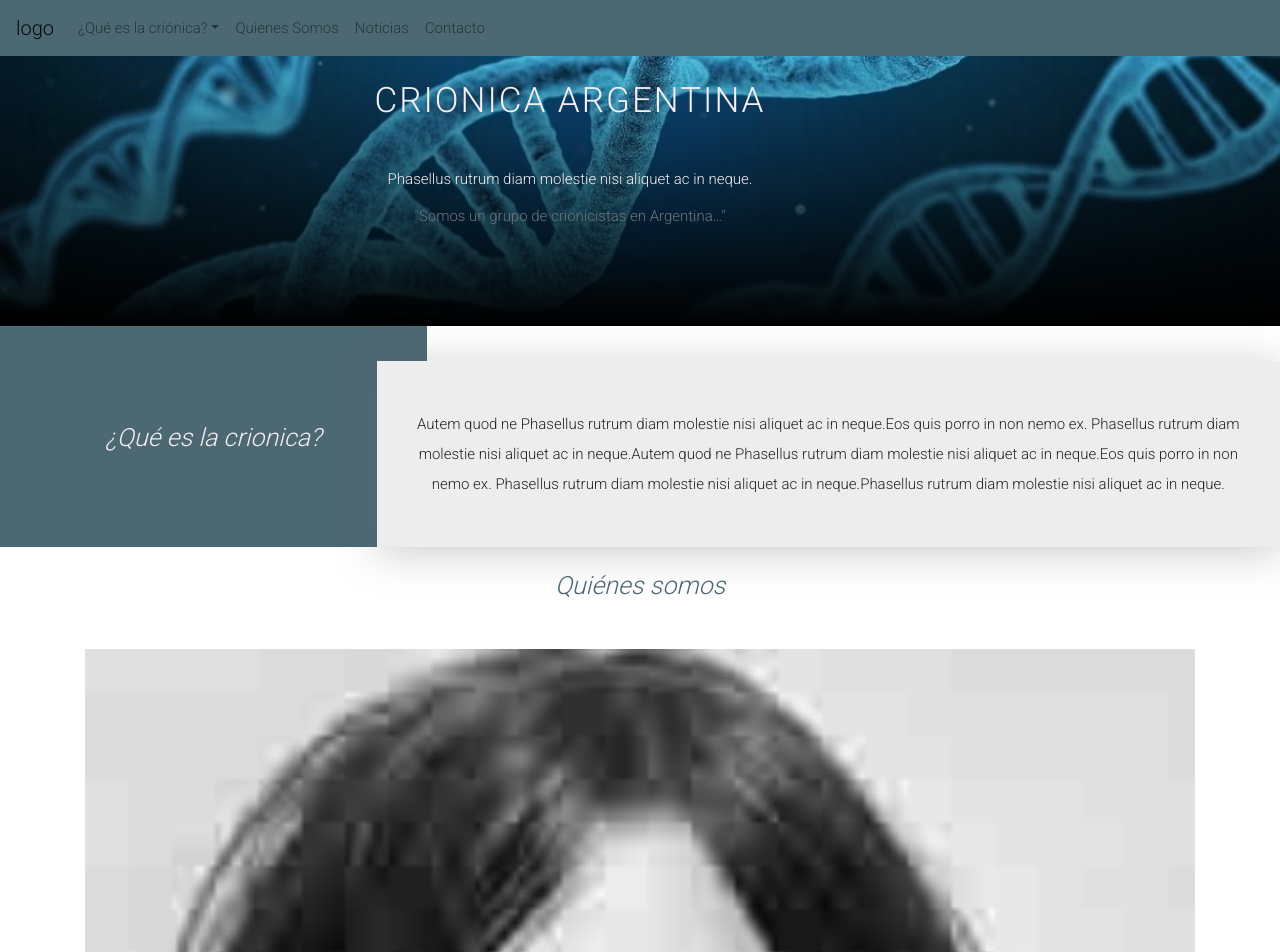
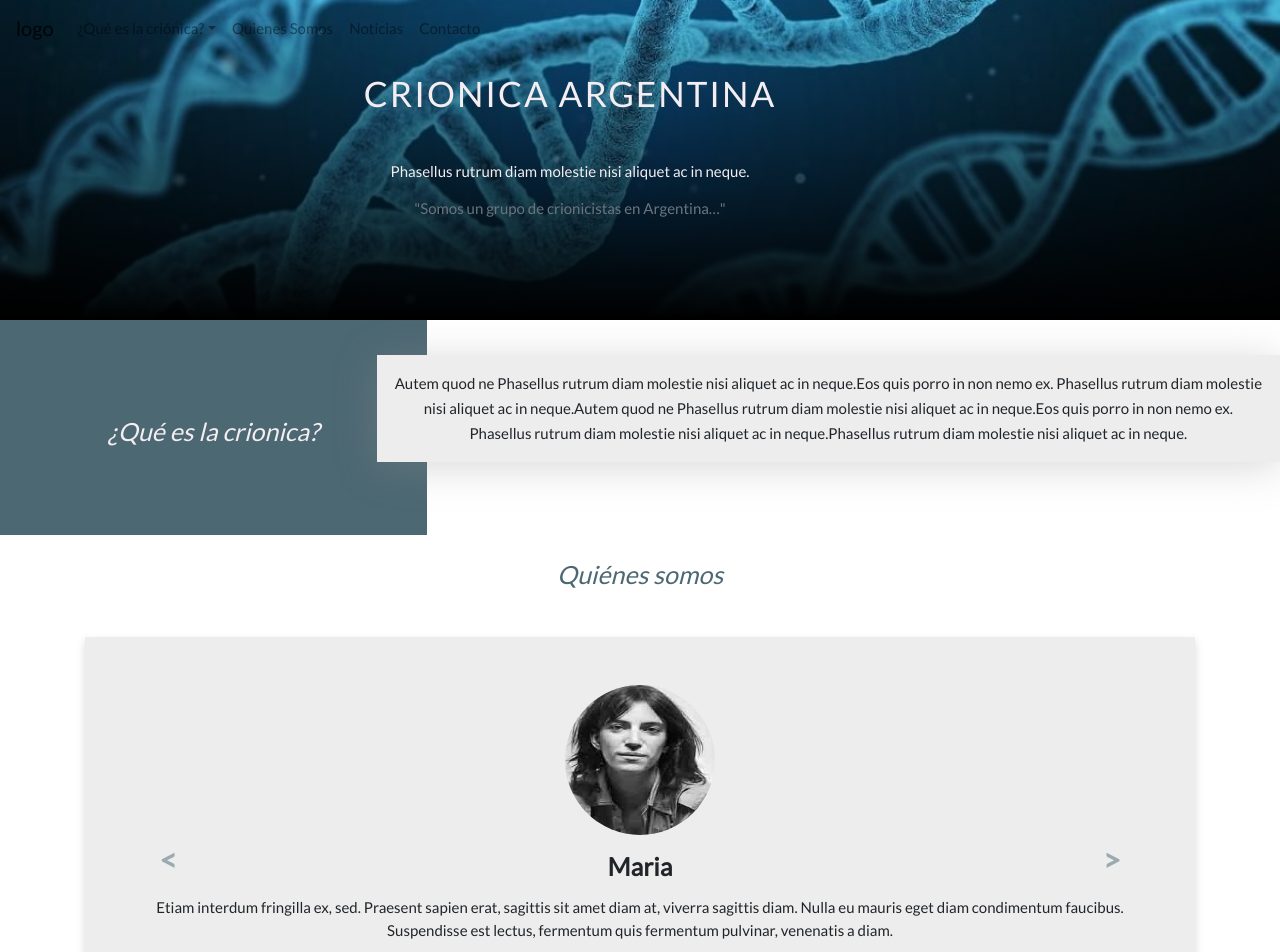
Before and after one commit to dperezlaborda/crionica-web, a React (Create React App) app: page / in a window 1280 px wide. Shown: the top 952 px of the page. Built offline with nearby package versions, Linux system fonts and the light colour scheme.

Commit message:
se arregla carousel, se modifica tipo, se agrega scroll

```diff
--- a/public/index.html
+++ b/public/index.html
@@ -11,7 +11,8 @@
   <link rel="preconnect" href="https://fonts.gstatic.com">
   <link rel="preconnect" href="https://fonts.gstatic.com">
   <link rel="preconnect" href="https://fonts.gstatic.com">
-  <link href="https://fonts.googleapis.com/css2?family=Roboto:wght@300&display=swap" rel="stylesheet">
+  <link rel="preconnect" href="https://fonts.gstatic.com">
+  <link href="https://fonts.googleapis.com/css2?family=Lato&display=swap" rel="stylesheet">
   <!--
       manifest.json provides metadata used when your web app is installed on a
       user's mobile device or desktop. See https://developers.google.com/web/fundamentals/web-app-manifest/
--- a/src/App.css
+++ b/src/App.css
@@ -1,3 +1,3 @@
 .App{
-    font-family:'Roboto', sans-serif;
+    font-family: 'Lato', sans-serif;
 }
--- a/src/App.js
+++ b/src/App.js
@@ -4,7 +4,6 @@ import Menu from './components/Menu.js';
 import Hero from './sections/Hero.js';
 import About from './sections/About.js';
 import Us from './sections/Us.js';
-import CardSlide from './components/CardSlide.js';
 
 import 'bootstrap/dist/css/bootstrap.min.css';
 
@@ -15,7 +14,6 @@ function App() {
             <Hero />
             <About />
             <Us />
-            <CardSlide />
         </div>
     );
 }
--- a/src/components/CardSlide.js
+++ /dev/null
@@ -1,18 +0,0 @@
-import React from 'react';
-import Card from 'react-bootstrap/Card';
-import '../style/cardSlide.css';
-import imagen from '../img/slider1.jpg';
-
-const CardSlide = () => {
-    return (
-        <Card className="text-center">
-            <Card.Body>
-                <Card.Img src={imagen} />
-                <Card.Title className="mt-2">Marta</Card.Title>
-                <Card.Text>Some quick example text to build on the card title and make up the bulk of the card's content.</Card.Text>
-            </Card.Body>
-        </Card>
-    )
-}
-
-export default CardSlide;
--- a/src/components/Menu.js
+++ b/src/components/Menu.js
@@ -1,4 +1,4 @@
-import React from 'react';
+import React, { useState } from 'react';
 import Container from 'react-bootstrap/Container';
 import Navbar from 'react-bootstrap/Navbar';
 import Nav from 'react-bootstrap/Nav';
@@ -7,9 +7,21 @@ import '../style/menu.css';
 import 'bootstrap/dist/css/bootstrap.min.css';
 
 const Menu = () => {
+    const [navbar, setNavbar] = useState(false);
+
+    const changeBackground = () => {
+        if (window.scrollY >= 56) {
+            setNavbar(true)
+        } else {
+            setNavbar(false);
+        }
+    };
+
+    window.addEventListener('scroll', changeBackground);
+
     return (
         <Container fluid className="p-0">
-            <Navbar expand="lg">
+            <Navbar expand="lg" fixed="top" className={navbar ? 'navbar active' : 'navbar'}>
                 <Navbar.Brand href="#home">logo</Navbar.Brand>
                 <Navbar.Toggle aria-controls="basic-navbar-nav" />
                 <Navbar.Collapse id="basic-navbar-nav">
@@ -19,7 +31,7 @@ const Menu = () => {
                             <NavDropdown.Item href="#action/3.1">Objetivos</NavDropdown.Item>
                             <NavDropdown.Item href="#action/3.1">Logros</NavDropdown.Item>
                         </NavDropdown>
-                        <Nav.Link href="#news">Quienes Somos</Nav.Link>
+                        <Nav.Link href="#us">Quienes Somos</Nav.Link>
                         <Nav.Link href="#news">Noticias</Nav.Link>
                         <Nav.Link href="#contact">Contacto</Nav.Link>
                     </Nav>
--- a/src/components/Slider.js
+++ b/src/components/Slider.js
@@ -11,36 +11,36 @@ const Slider = () => {
         {
             img: Slider1,
             name: 'Rodolfo',
-            bio: 'Etiam vulputate odio sed porta vehicula. Etiam interdum fringilla ex, sed lobortis tellus volutpat nec. Praesent sapien erat, sagittis sit amet diam at, viverra sagittis diam. Nulla eu mauris eget diam condimentum faucibus. Suspendisse est lectus, fermentum quis fermentum pulvinar, venenatis a diam.'
+            bio: 'Etiam interdum fringilla ex, sed. Praesent sapien erat, sagittis sit amet diam at, viverra sagittis diam. Nulla eu mauris eget diam condimentum faucibus. Suspendisse est lectus, fermentum quis fermentum pulvinar, venenatis a diam.'
         },
         {
             img: Slider4,
             name: 'Maria',
-            bio: 'Etiam vulputate odio sed porta vehicula. Etiam interdum fringilla ex, sed lobortis tellus volutpat nec. Praesent sapien erat, sagittis sit amet diam at, viverra sagittis diam. Nulla eu mauris eget diam condimentum faucibus. Suspendisse est lectus, fermentum quis fermentum pulvinar, venenatis a diam.'
+            bio: ' Etiam interdum fringilla ex, sed. Praesent sapien erat, sagittis sit amet diam at, viverra sagittis diam. Nulla eu mauris eget diam condimentum faucibus. Suspendisse est lectus, fermentum quis fermentum pulvinar, venenatis a diam.'
         },
         {
             img: Slider3,
             name: 'Francisco',
-            bio: 'Etiam vulputate odio sed porta vehicula. Etiam interdum fringilla ex, sed lobortis tellus volutpat nec. Praesent sapien erat, sagittis sit amet diam at, viverra sagittis diam. Nulla eu mauris eget diam condimentum faucibus. Suspendisse est lectus, fermentum quis fermentum pulvinar, venenatis a diam.'
+            bio: 'Etiam interdum fringilla ex, sed. Praesent sapien erat, sagittis sit amet diam at, viverra sagittis diam. Nulla eu mauris eget diam condimentum faucibus. Suspendisse est lectus, fermentum quis fermentum pulvinar, venenatis a diam.'
         },
         {
             img: Slider2,
             name: 'Otro',
-            bio: 'Etiam vulputate odio sed porta vehicula. Etiam interdum fringilla ex, sed lobortis tellus volutpat nec. Praesent sapien erat, sagittis sit amet diam at, viverra sagittis diam. Nulla eu mauris eget diam condimentum faucibus. Suspendisse est lectus, fermentum quis fermentum pulvinar, venenatis a diam.'
+            bio: 'Etiam interdum fringilla ex, sed. Praesent sapien erat, sagittis sit amet diam at, viverra sagittis diam. Nulla eu mauris eget diam condimentum faucibus. Suspendisse est lectus, fermentum quis fermentum pulvinar, venenatis a diam.'
         },
     ];
 
     return (
         <Carousel className="mt-5">
             {items.map(item => (
-                <Carousel.Item>
+                <Carousel.Item className="text-center">
                     <img
-                        className="carousel-img w-100"
+                        className="carousel-img mt-5"
                         src={item.img}
                         alt={`foto de ${item.name}`}
                     />
-                    <h3>{item.name}</h3>
-                    <p>{item.bio}</p>
+                    <h3 className="carousel-name mt-3">{item.name}</h3>
+                    <p className="carousel-bio">{item.bio}</p>
                 </Carousel.Item>
             ))}
         </Carousel>
--- a/src/sections/About.js
+++ b/src/sections/About.js
@@ -16,7 +16,7 @@ const About = () => {
                     </h2>
                 </Col>
                 <Col lg={8} className="no-padding">
-                    <h3 className="text-center px-4 py-5 about-text">Autem quod ne Phasellus rutrum diam molestie nisi aliquet ac in neque.Eos quis porro in non nemo ex. Phasellus rutrum diam molestie nisi aliquet ac in neque.Autem quod ne Phasellus rutrum diam molestie nisi aliquet ac in neque.Eos quis porro in non nemo ex. Phasellus rutrum diam molestie nisi aliquet ac in neque.Phasellus rutrum diam molestie nisi aliquet ac in neque.</h3>
+                    <h3 className="text-center px-3 py-3 about-text">Autem quod ne Phasellus rutrum diam molestie nisi aliquet ac in neque.Eos quis porro in non nemo ex. Phasellus rutrum diam molestie nisi aliquet ac in neque.Autem quod ne Phasellus rutrum diam molestie nisi aliquet ac in neque.Eos quis porro in non nemo ex. Phasellus rutrum diam molestie nisi aliquet ac in neque.Phasellus rutrum diam molestie nisi aliquet ac in neque.</h3>
                 </Col>
             </Row>
         </Container>
--- a/src/sections/Hero.js
+++ b/src/sections/Hero.js
@@ -12,7 +12,7 @@ const Hero = () => {
             }}>
                 <div className="black-gradient"></div>
                 <Container className="text-container text-center my-4">
-                    <h1 className="main-title text-uppercase mb-5">crionica argentina</h1>
+                    <h1 className="main-title text-uppercase mb-5 mt-5">crionica argentina</h1>
                     <h2 className="title mb-3">Phasellus rutrum diam molestie nisi aliquet ac in neque.</h2>
                     <small className="text text-muted">"Somos un grupo de crionicistas en Argentina…"</small>
                 </Container>
--- a/src/style/about.css
+++ b/src/style/about.css
@@ -13,9 +13,9 @@
 
 .about-text{
     background-color:#EDEDED;
-    box-shadow: 0px 5px 40px rgba(104, 103, 103, 0.349);
+    box-shadow: 0px 5px 40px rgba(145, 144, 144, 0.349);
     font-size:15px;
-    line-height:30px;
+    line-height:25px;
     margin-bottom: 0;
 }
 
--- a/src/style/hero.css
+++ b/src/style/hero.css
@@ -16,7 +16,7 @@ h1, h2, p{
     margin-left: 0;
     margin-right: 0;
     position: relative;
-    height:270px;
+    height:320px;
     width:100%;
 }
 
--- a/src/style/menu.css
+++ b/src/style/menu.css
@@ -1,7 +1,12 @@
 @import 'bootstrap/dist/css/bootstrap.min.css';
 
 .navbar{
-    background-color:#4C6873;
+    background:transparent;
+    opacity:0.9;
+}
+
+.navbar.active{
+    background: #597A87;
 }
 
 .navbar-light .navbar-toggler{
@@ -21,8 +26,7 @@
 }
 
 .navbar-light .navbar-nav .nav-link{
-    color:#F4EDF1;
-    font-weight:400;
+    color:#f1f0f1;
 }
 .navbar-light .navbar-nav .nav-link:hover,
 .navbar-light .navbar-nav .show>.nav-link:hover
@@ -32,7 +36,7 @@
 }
 
 .navbar-light .navbar-nav .nav-link.active{
-    color:#b9b8b9;
+    color:#202020;
 }
 
 .navbar-collapse{
@@ -45,7 +49,7 @@
 
 .dropdown-menu{
     font-size:15px;
-    background-color:#4C6873;
+    background:linear-gradient(90deg, #597A87 0%, #384C54 100%);
     border: none;
 }
 
@@ -62,3 +66,9 @@
     color:#b9b8b9;
     transition: 0.1s ease-in-out;
 }
+
+@media (max-width: 991px) {
+    .navbar{
+        background:linear-gradient(90deg, #597A87 0%, #384C54 100%);
+    }
+}
--- a/src/style/slider.css
+++ b/src/style/slider.css
@@ -0,0 +1,61 @@
+.carousel{
+    width:100%;
+    min-height: 500px;
+}
+
+.carousel-inner{
+    background-color:#EDEDED;
+    box-shadow:0 4px 8px rgba(68,68,68,0.2);
+    cursor: pointer;
+    min-height:430px;
+}
+
+.carousel-inner:hover{
+    box-shadow:0 4px 8px rgba(0, 0, 0, 0.2);
+    transition:.2s ease-out;
+}
+
+.carousel-img{
+    height: 150px;
+    width:150px;
+    border-radius: 50%;
+}
+
+.carousel-name{
+    font-size:25px;
+    font-weight:bold;
+}
+
+.carousel-bio{
+    color:#212529;
+    line-height:23px;
+    margin:15px 42px 20px;
+    font-size:15px;
+}
+
+.carousel-control-prev-icon,
+.carousel-control-next-icon {
+  height: 100px;
+  width: 100px;
+  background-size: 100%, 100%;
+  border-radius: 50%;
+  background-image: none;
+}
+
+.carousel-control-next-icon:after{
+  content: '>';
+  font-size: 30px;
+  font-weight: 700;
+  color: #4C6873;
+}
+
+.carousel-control-prev-icon:after{
+    content: '<';
+    font-size: 30px;
+    font-weight: 700;
+    color: #4C6873;
+}
+
+.carousel-indicators{
+    display:none;
+}
```
Also changed, not shown: 1 other file (tests, documents, lock files or other folders).
